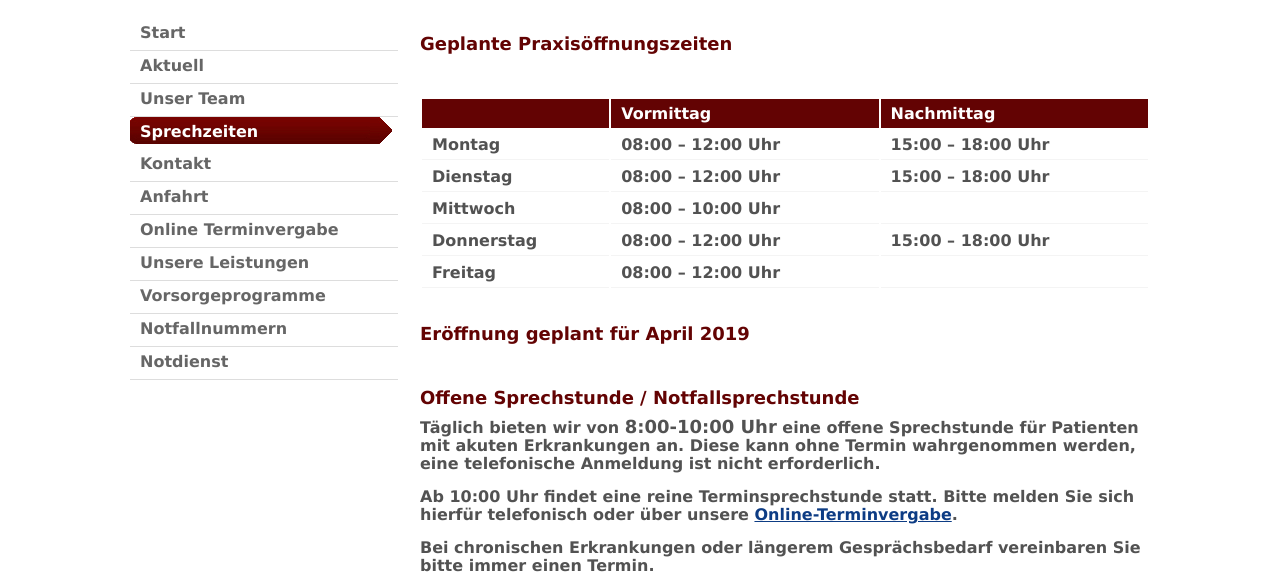
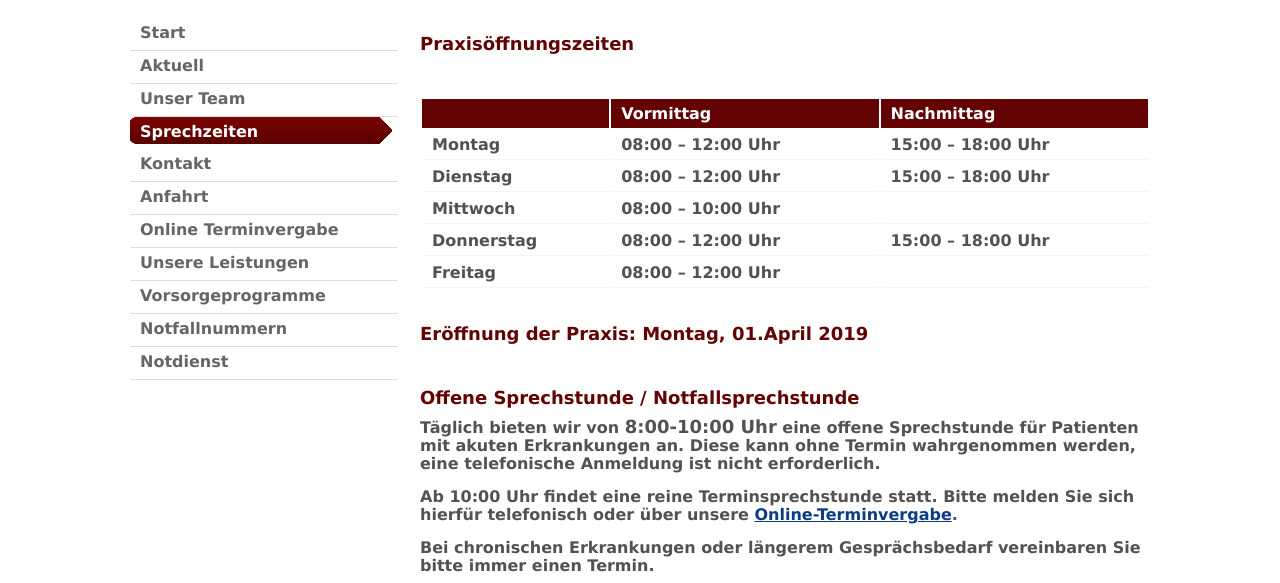
Before and after one commit to alexxcons/WebsitePraxis, a plain HTML site: page sprechzeiten.html in a window 1280 px wide. Shown: the part 217-800 px from the top of the page. Drawn offline with Linux system fonts and the light colour scheme.

Commit message:
01 April eröffnung

```diff
--- a/sprechzeiten.html
+++ b/sprechzeiten.html
@@ -38,7 +38,7 @@
             <div id="content" class="column-right">
                 <article>
                     <div>
-                        <h3>Geplante Praxisöffnungszeiten</h3>
+                        <h3>Praxisöffnungszeiten</h3>
                         <p>&nbsp;</p>
                         <table>
                             <tr>
@@ -73,7 +73,7 @@
                             </tr>
                         </table>
                         <p>&nbsp;</p>
-                        <h3>Eröffnung geplant für April 2019</h3>
+                        <h3>Eröffnung der Praxis: Montag, 01.April 2019</h3>
                         <p>&nbsp;</p>
                     </div>
                     <div>
```
Also changed, not shown: aktuell.html (+1 -1 lines), index.html (+1 -1 lines).
